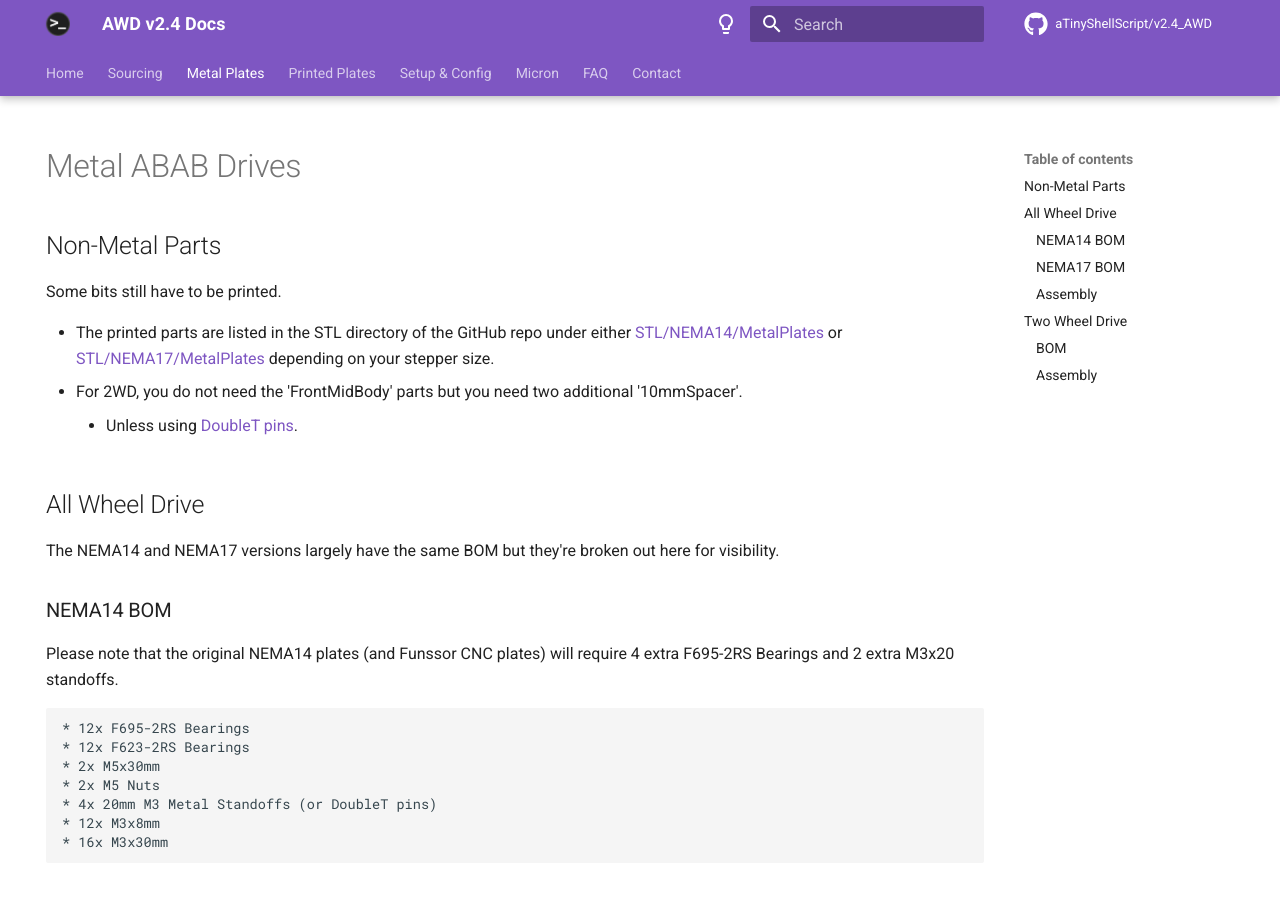
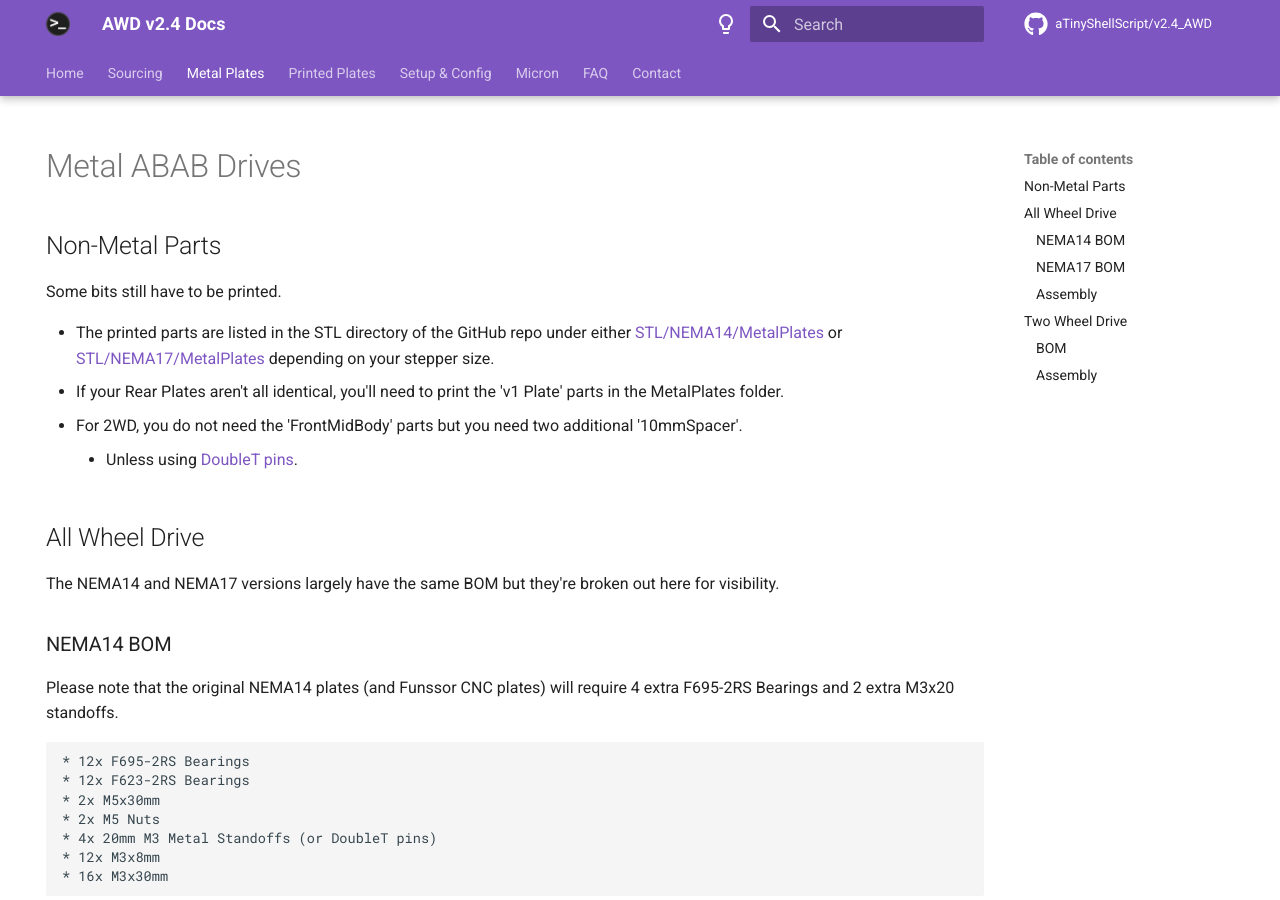
Before and after one commit to aTinyShellScript/awd_docs, an MkDocs documentation site: the page built from docs/metal_parts.md, in a window 1280 px wide and 900 px high. Built offline with MkDocs 1.6.1 and Material for MkDocs 9.7.7, drawn with Linux system fonts in a browser that asks for light colours; comment, search, counter and statistics services are not loaded.

Commit message:
Added info for v1 plate STLs

```diff
--- a/docs/metal_parts.md
+++ b/docs/metal_parts.md
@@ -8,6 +8,7 @@ hide:
 Some bits still have to be printed.
 
 * The printed parts are listed in the STL directory of the GitHub repo under either [STL/NEMA14/MetalPlates](https://github.com/aTinyShellScript/v2.4_AWD/tree/main/STLs/NEMA14/MetalPlates) or [STL/NEMA17/MetalPlates](https://github.com/aTinyShellScript/v2.4_AWD/tree/main/STLs/NEMA17/MetalPlates) depending on your stepper size.
+* If your Rear Plates aren't all identical, you'll need to print the 'v1 Plate' parts in the MetalPlates folder.
 * For 2WD, you do not need the 'FrontMidBody' parts but you need two additional '10mmSpacer'.
     * Unless using [DoubleT pins](https://www.aliexpress.us/item/3256805681511344.html).
 
```
